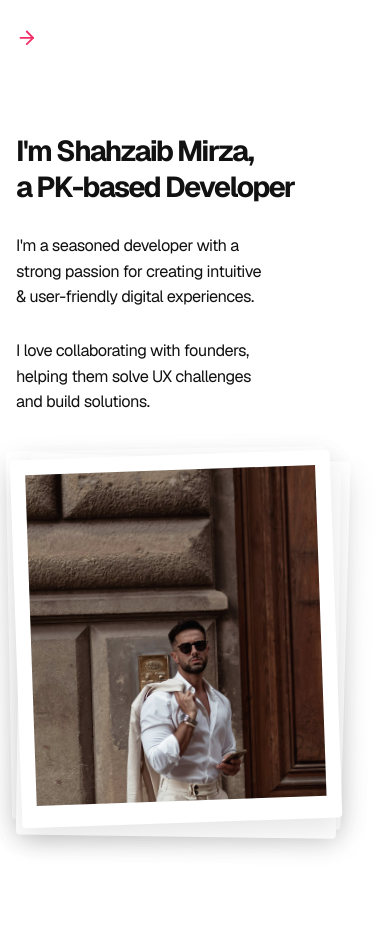
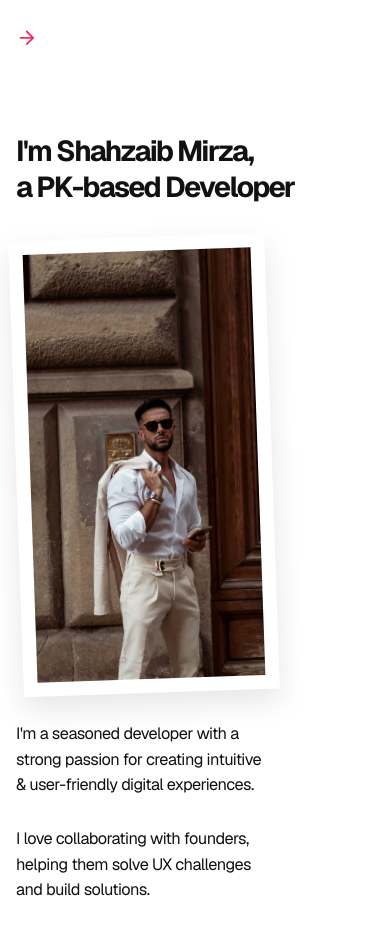
Before and after one commit to szaib-dev/personal-portfolio, a Next.js app: page / in a window 390 px wide. Shown: the part 3700-4635 px from the top of the page. Built offline with nearby package versions, Linux system fonts and the light colour scheme.

Commit message:
Fix about section into three-column grid

```diff
--- a/src/app/page.js
+++ b/src/app/page.js
@@ -505,13 +505,38 @@ export default function Home() {
           id="about"
           data-section
         >
-          <div className={styles.aboutTop}>
+          <div className={styles.aboutColumns}>
+            <div className={styles.aboutColumnPrimary}>
               <h2 className={styles.aboutLead}>
                 I&apos;m Shahzaib Mirza,
                 <br />
                 a PK-based Developer
               </h2>
 
+              <div className={styles.aboutPhotoDeck}>
+                <div className={`${styles.aboutPhotoCard} ${styles.aboutPhotoCardBack}`}>
+                  <Image
+                    className={styles.aboutPortrait}
+                    src="/my-perosnal.png"
+                    alt="Alternate portrait of Shahzaib Mirza"
+                    width={608}
+                    height={658}
+                  />
+                </div>
+
+                <div className={`${styles.aboutPhotoCard} ${styles.aboutPhotoCardFront}`}>
+                  <Image
+                    className={styles.aboutPortrait}
+                    src="/my-personal-2.jpg"
+                    alt="Portrait of Shahzaib Mirza"
+                    width={1200}
+                    height={1600}
+                  />
+                </div>
+              </div>
+            </div>
+
+            <div className={styles.aboutColumn}>
               <p className={styles.aboutBody}>
                 I&apos;m a seasoned developer with a
                 <br />
@@ -519,7 +544,9 @@ export default function Home() {
                 <br />
                 &amp; user-friendly digital experiences.
               </p>
+            </div>
 
+            <div className={styles.aboutColumn}>
               <p className={styles.aboutBody}>
                 I love collaborating with founders,
                 <br />
@@ -528,32 +555,6 @@ export default function Home() {
                 and build solutions.
               </p>
             </div>
-
-          <div className={styles.aboutLower}>
-            <div className={styles.aboutPhotoDeck}>
-              <div
-                aria-hidden="true"
-                className={`${styles.aboutPhotoLayer} ${styles.aboutPhotoLayerOne}`}
-              />
-              <div
-                aria-hidden="true"
-                className={`${styles.aboutPhotoLayer} ${styles.aboutPhotoLayerTwo}`}
-              />
-              <div
-                aria-hidden="true"
-                className={`${styles.aboutPhotoLayer} ${styles.aboutPhotoLayerThree}`}
-              />
-
-              <div className={styles.aboutPhotoFrame}>
-                <Image
-                  className={styles.aboutPortrait}
-                  src="/about-portrait.jpg"
-                  alt="Portrait of Shahzaib Mirza"
-                  width={800}
-                  height={1040}
-                />
-              </div>
-            </div>
           </div>
         </section>
 
--- a/src/app/page.module.css
+++ b/src/app/page.module.css
@@ -342,25 +342,29 @@
 }
 
 .aboutSection {
-  min-height: 61rem;
-  padding-top: 8.375rem;
-  padding-bottom: 12rem;
+  min-height: 56rem;
+  padding-top: 6.35rem;
+  padding-bottom: 8rem;
 }
 
-.aboutTop,
-.aboutLower {
-  padding-left: clamp(10.75rem, 13vw, 11.25rem);
-}
-
-.aboutTop {
+.aboutColumns {
   display: grid;
   grid-template-columns: 21.875rem 20.625rem 20.625rem;
-  gap: 5.625rem;
+  column-gap: 5.625rem;
+  padding-left: clamp(9.1rem, 11.2vw, 9.85rem);
   align-items: start;
 }
 
+.aboutColumnPrimary {
+  width: 21.875rem;
+}
+
+.aboutColumn {
+  width: 20.625rem;
+}
+
 .aboutLead {
-  width: min(100%, 21.875rem);
+  width: 100%;
   margin: 0;
   color: #111111;
   font-size: 2rem;
@@ -370,7 +374,7 @@
 }
 
 .aboutBody {
-  width: min(100%, 20.625rem);
+  width: 100%;
   margin: 0;
   color: #111111;
   font-size: 1.4375rem;
@@ -379,47 +383,37 @@
   letter-spacing: -0.03em;
 }
 
-.aboutLower {
-  margin-top: 2.5rem;
+.aboutPhotoDeck {
+  position: relative;
+  width: 17.5rem;
+  height: 31.25rem;
+  margin-top: 2rem;
 }
 
-.aboutPhotoDeck {
-  position: relative;
-  width: 20.9375rem;
-  height: 27.5rem;
+.aboutPhotoCard {
+  position: absolute;
+  inset: 0;
+  box-sizing: border-box;
+  overflow: hidden;
+  padding: 0.875rem;
+  background: #ffffff;
+  border-radius: 0;
+  box-shadow: 0 12px 30px rgba(0, 0, 0, 0.1);
+  transition:
+    opacity 0.28s ease,
+    transform 0.28s ease;
 }
 
-.aboutPhotoLayer,
-.aboutPhotoFrame {
-  position: absolute;
-  inset: 0;
-  background: #ffffff;
-  border-radius: 0.25rem;
-  box-shadow: 0 12px 30px rgba(0, 0, 0, 0.1);
+.aboutPhotoCardBack {
+  transform: translate(-0.5rem, -0.3rem) rotate(-2deg);
+  z-index: 1;
+  opacity: 0;
 }
 
-.aboutPhotoLayer {
-  transition: transform 0.35s ease;
-}
-
-.aboutPhotoLayerOne {
-  transform: translate(-0.45rem, -0.4rem) rotate(-1deg);
-}
-
-.aboutPhotoLayerTwo {
-  transform: translate(0.6rem, 0.15rem) rotate(1.6deg);
-}
-
-.aboutPhotoLayerThree {
-  transform: translate(0.15rem, 0.85rem) rotate(0.8deg);
-  box-shadow: 0 8px 24px rgba(0, 0, 0, 0.06);
-}
-
-.aboutPhotoFrame {
-  overflow: hidden;
-  padding: 0.9375rem 0.9375rem 1.35rem;
-  transform: rotate(-2deg);
-  transition: transform 0.35s ease;
+.aboutPhotoCardFront {
+  transform: translate(0, 0) rotate(-2deg);
+  z-index: 2;
+  opacity: 1;
 }
 
 .aboutPortrait {
@@ -428,24 +422,17 @@
   height: 100%;
   object-fit: cover;
   object-position: center top;
-  filter: saturate(0.9) contrast(0.96) brightness(1.02);
 }
 
 @media (hover: hover) and (pointer: fine) {
-  .aboutPhotoDeck:hover .aboutPhotoLayerOne {
-    transform: translate(-1.1rem, -0.75rem) rotate(-2.25deg);
+  .aboutPhotoDeck:hover .aboutPhotoCardFront {
+    opacity: 0;
+    transform: translate(0.55rem, 0.3rem) rotate(-0.4deg);
   }
 
-  .aboutPhotoDeck:hover .aboutPhotoLayerTwo {
-    transform: translate(1.1rem, 0.2rem) rotate(2.55deg);
-  }
-
-  .aboutPhotoDeck:hover .aboutPhotoLayerThree {
-    transform: translate(0.35rem, 1.05rem) rotate(1.35deg);
-  }
-
-  .aboutPhotoDeck:hover .aboutPhotoFrame {
-    transform: translateY(-0.12rem) rotate(-2deg);
+  .aboutPhotoDeck:hover .aboutPhotoCardBack {
+    opacity: 1;
+    transform: translate(0, 0) rotate(-2deg);
   }
 }
 
@@ -495,18 +482,14 @@
     padding-top: 5.5rem;
   }
 
-  .aboutTop,
-  .aboutLower {
+  .aboutColumns {
+    grid-template-columns: 1fr;
+    gap: 2rem;
     padding-left: 0;
   }
 
-  .aboutTop {
-    grid-template-columns: 1fr;
-    gap: 2rem;
-  }
-
-  .aboutBody,
-  .aboutLead {
+  .aboutColumnPrimary,
+  .aboutColumn {
     width: 100%;
     max-width: 28rem;
   }
@@ -577,7 +560,7 @@
     padding-bottom: 3rem;
   }
 
-  .aboutTop {
+  .aboutColumns {
     gap: 1.75rem;
   }
 
@@ -592,8 +575,9 @@
   }
 
   .aboutPhotoDeck {
-    width: min(100%, 20rem);
-    height: 26rem;
+    width: min(100%, 17.5rem);
+    height: 31.25rem;
+    margin-left: 0;
   }
 
   .referencesShell {
@@ -669,6 +653,7 @@
   }
 
   .aboutPhotoDeck {
-    height: 23rem;
+    width: min(100%, 16rem);
+    height: 28.5rem;
   }
 }
```
Also changed, not shown: public/my-perosnal.png (added), public/my-personal-2.jpg (added). Lines whose indentation alone changed are shown as unchanged.
